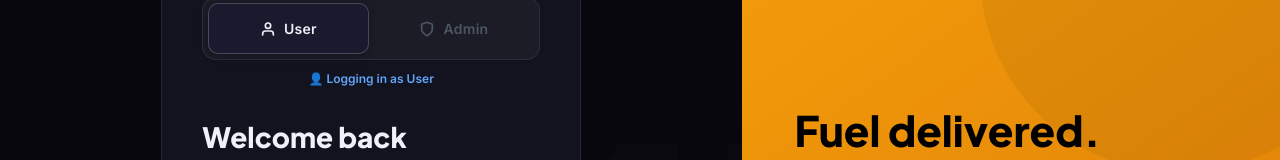
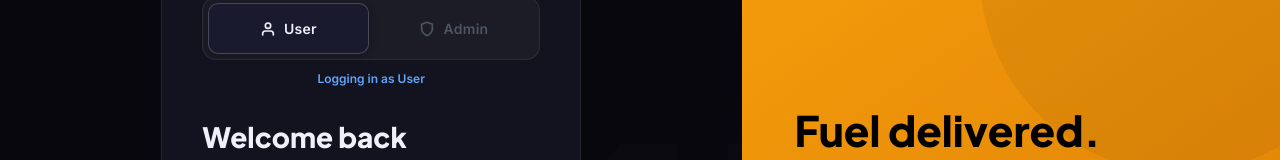
Before and after one commit to milanchahar/my-fuel, a React (Vite) app in the folder client/: page /login in a window 1280 px wide. Shown: the part 127-287 px from the top of the page. Built offline with nearby package versions, Linux system fonts and the light colour scheme; no server answers.

Commit message:
style: increase top padding for analytics layout

```diff
--- a/client/src/pages/AnalyticsPage.jsx
+++ b/client/src/pages/AnalyticsPage.jsx
@@ -99,7 +99,7 @@ const AnalyticsPage = () => {
 
   if (loading) {
     return (
-      <div style={{ maxWidth: 1200, margin: "0 auto", padding: "32px 24px" }} className="animate-fadeUp">
+      <div style={{ maxWidth: 1200, margin: "0 auto", padding: "96px 24px 32px" }} className="animate-fadeUp">
         <div style={{ marginBottom: 32 }}>
           <div style={{ ...shimmerStyle, width: 120, height: 14, marginBottom: 12 }} />
           <div style={{ ...shimmerStyle, width: 260, height: 32, marginBottom: 8 }} />
@@ -124,7 +124,7 @@ const AnalyticsPage = () => {
 
   if (orders.length === 0) {
     return (
-      <div style={{ maxWidth: 1200, margin: "0 auto", padding: "32px 24px" }} className="animate-fadeUp">
+      <div style={{ maxWidth: 1200, margin: "0 auto", padding: "96px 24px 32px" }} className="animate-fadeUp">
         <div style={{
           display: "flex", flexDirection: "column",
           alignItems: "center", justifyContent: "center",
@@ -170,7 +170,7 @@ const AnalyticsPage = () => {
   ];
 
   return (
-    <div style={{ maxWidth: 1200, margin: "0 auto", padding: "32px 24px" }} className="animate-fadeUp">
+    <div style={{ maxWidth: 1200, margin: "0 auto", padding: "96px 24px 32px" }} className="animate-fadeUp">
 
       <div style={{ marginBottom: 32 }}>
         <p style={{
--- a/client/src/pages/LoginPage.jsx
+++ b/client/src/pages/LoginPage.jsx
@@ -122,8 +122,8 @@ const LoginPage = () => {
               transition: "color 0.2s ease",
             }}>
               {role === "admin"
-                ? "🔒 Logging in as Administrator"
-                : "👤 Logging in as User"}
+                ? "Logging in as Administrator"
+                : "Logging in as User"}
             </div>
           </div>
 
```
